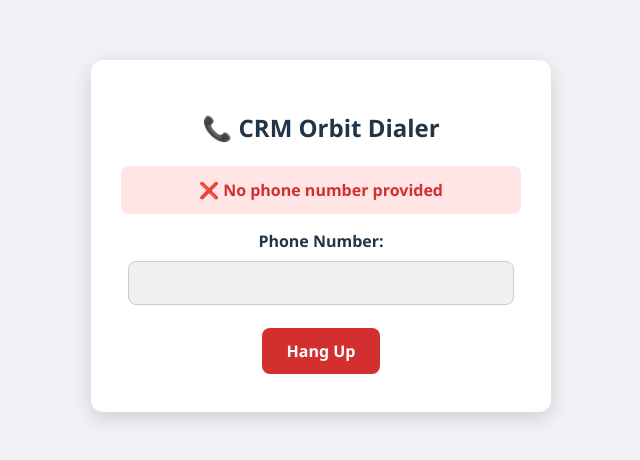
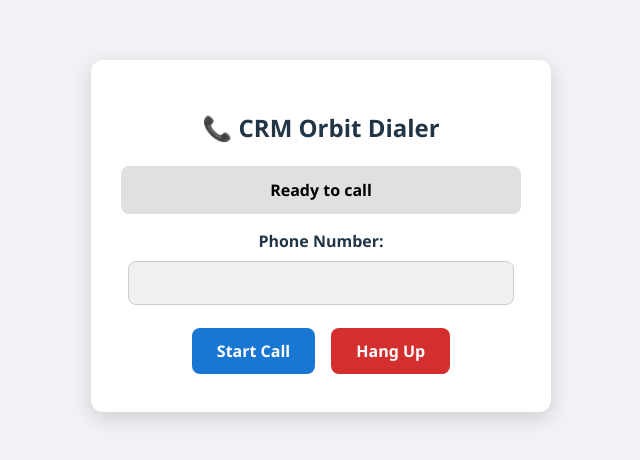
Before and after one commit to rekksu/twilio-dialer, a React (Vite) app: page / in a window 1280 px wide. Shown: the part 164-624 px from the top of the page, without its empty margins (319-959 px from the left). Built offline with nearby package versions, Linux system fonts and the light colour scheme.

Commit message:
stable commit 9.7

```diff
--- a/src/App.jsx
+++ b/src/App.jsx
@@ -19,15 +19,15 @@ export default function App() {
   const timerRef = useRef(null);
   const startedAtRef = useRef(null);
 
-  // Save call log to Firebase
-  const saveCallLog = async (statusStr, reason, duration, start, end) => {
-    if (!phoneNumber || !statusStr) return; // prevent 400
+  // Save call log to backend
+  const saveCallLog = async (statusStr, reason, duration, start, end, toNumber) => {
+    if (!toNumber || !statusStr) return; // Prevent 400 Bad Request
     try {
       await fetch(CALL_LOG_FUNCTION_URL, {
         method: "POST",
         headers: { "Content-Type": "application/json" },
         body: JSON.stringify({
-          to: phoneNumber,
+          to: toNumber,
           status: statusStr,
           reason,
           customerId,
@@ -42,12 +42,14 @@ export default function App() {
     }
   };
 
+  // Format phone number
   const formatPhoneNumber = (num) => {
     let cleaned = num.replace(/[\s\-\(\)]/g, "");
     if (!cleaned.startsWith("+")) cleaned = "+" + cleaned;
     return cleaned;
   };
 
+  // Request microphone
   const checkMic = async () => {
     try {
       const stream = await navigator.mediaDevices.getUserMedia({ audio: true });
@@ -61,9 +63,8 @@ export default function App() {
 
   const startLiveTimer = () => {
     timerRef.current = setInterval(() => {
-      if (startedAtRef.current) {
-        setCallDuration(Math.floor((Date.now() - startedAtRef.current) / 1000));
-      }
+      const now = Date.now();
+      setCallDuration(Math.floor((now - startedAtRef.current) / 1000));
     }, 1000);
   };
 
@@ -78,39 +79,34 @@ export default function App() {
   };
 
   useEffect(() => {
-    // Read URL params immediately
     const urlParams = new URLSearchParams(window.location.search);
     const toNumber = urlParams.get("to") || "";
-    const custId = urlParams.get("customerId");
-    const orgIdParam = urlParams.get("orgId");
-
     setPhoneNumber(toNumber);
-    setCustomerId(custId);
-    setOrgId(orgIdParam);
+    setCustomerId(urlParams.get("customerId"));
+    setOrgId(urlParams.get("orgId"));
+    setStatus("Ready to call");
 
     // Ensure HTML/body take full height
     document.documentElement.style.height = "100%";
     document.body.style.height = "100%";
     document.body.style.margin = "0";
+  }, []);
 
-    // Auto-dial function
-    const autoDial = async () => {
-      if (!toNumber) {
-        setStatus("❌ No phone number provided");
-        return;
-      }
+  const startCall = async () => {
+    if (!phoneNumber) return;
 
     const micOk = await checkMic();
     if (!micOk) return;
 
     setStatus("Fetching token...");
+
     const tokenRes = await fetch(`${CLOUD_FUNCTION_URL}?identity=agent`);
     const { token } = await tokenRes.json();
 
     const device = new Device(token, { enableRingingState: true });
     deviceRef.current = device;
 
-      // Audio element for ringing & call audio
+    // Attach audio element for ringing & call audio
     const audioEl = new Audio();
     audioEl.autoplay = true;
     device.audio.incoming(audioEl);
@@ -120,10 +116,11 @@ export default function App() {
       setStatus("❌ Device error: " + err.message);
     });
 
-      setStatus("✅ Device ready, dialing...");
-      const call = await device.connect({ params: { To: formatPhoneNumber(toNumber) } });
+    setStatus("✅ Device ready");
+    setIsHangupEnabled(true);
+
+    const call = await device.connect({ params: { To: formatPhoneNumber(phoneNumber) } });
     callRef.current = call;
-      setIsHangupEnabled(true);
 
     call.on("ringing", () => setStatus("📞 Ringing..."));
 
@@ -137,7 +134,8 @@ export default function App() {
       stopLiveTimer();
       const end = Date.now();
       const dur = startedAtRef.current ? Math.floor((end - startedAtRef.current) / 1000) : 0;
-        saveCallLog("ended", null, dur, startedAtRef.current, end);
+      // Use phoneNumber explicitly for saving
+      saveCallLog("ended", null, dur, startedAtRef.current, end, phoneNumber);
       setIsHangupEnabled(false);
       setStatus("📴 Call ended");
     });
@@ -146,23 +144,24 @@ export default function App() {
       stopLiveTimer();
       const end = Date.now();
       const dur = startedAtRef.current ? Math.floor((end - startedAtRef.current) / 1000) : 0;
-        saveCallLog("failed", err.message, dur, startedAtRef.current, end);
+      saveCallLog("failed", err.message, dur, startedAtRef.current, end, phoneNumber);
       setIsHangupEnabled(false);
       setStatus("❌ Call failed");
     });
   };
 
-    autoDial();
-  }, []);
-
   // --- STYLES ---
   const containerStyle = {
+    position: "fixed",
+    top: 0,
+    left: 0,
+    width: "100vw",
     height: "100vh",
-    width: "100vw",
     display: "flex",
     justifyContent: "center",
     alignItems: "center",
     background: "#f0f2f5",
+    zIndex: 9999,
   };
 
   const cardStyle = {
@@ -198,6 +197,13 @@ export default function App() {
     cursor: "pointer",
     fontWeight: "bold",
     fontSize: 16,
+    transition: "all 0.2s",
+  };
+
+  const startButtonStyle = {
+    ...buttonStyle,
+    background: "#1976d2",
+    color: "#fff",
   };
 
   const hangupButtonStyle = {
@@ -229,9 +235,12 @@ export default function App() {
         </label>
         <input type="text" value={phoneNumber} readOnly style={inputStyle} />
 
-        {isHangupEnabled && <p style={{ fontWeight: "bold" }}>⏱ Duration: {callDuration}s</p>}
+        {isHangupEnabled && <p style={{ fontWeight: "bold" }}>⏱ Duration: {Math.floor(callDuration)}s</p>}
 
         <div>
+          <button style={startButtonStyle} onClick={startCall} disabled={!phoneNumber || isHangupEnabled}>
+            Start Call
+          </button>
           <button style={hangupButtonStyle} onClick={hangup} disabled={!isHangupEnabled}>
             Hang Up
           </button>
```
Lines whose indentation alone changed are shown as unchanged.
